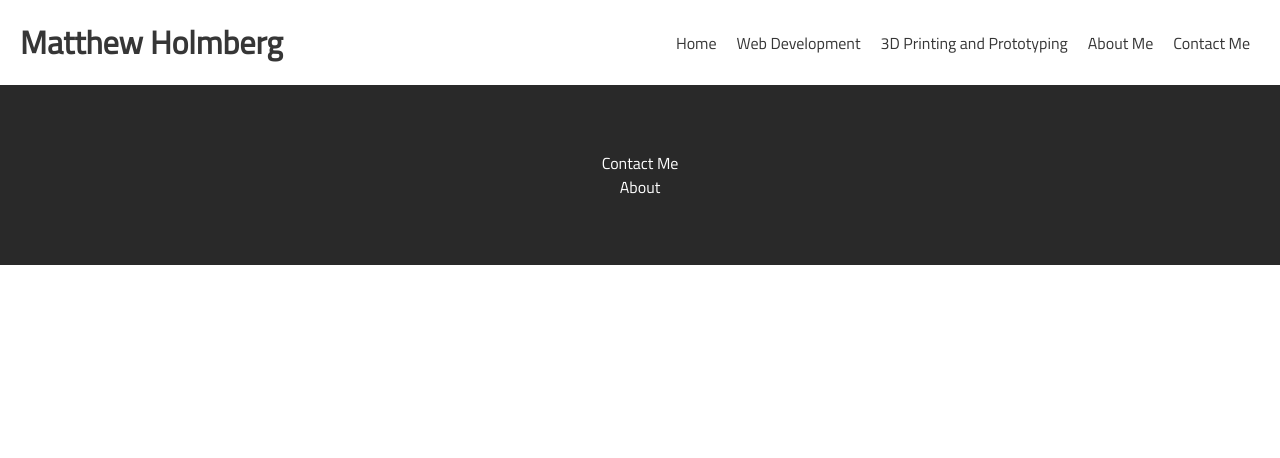
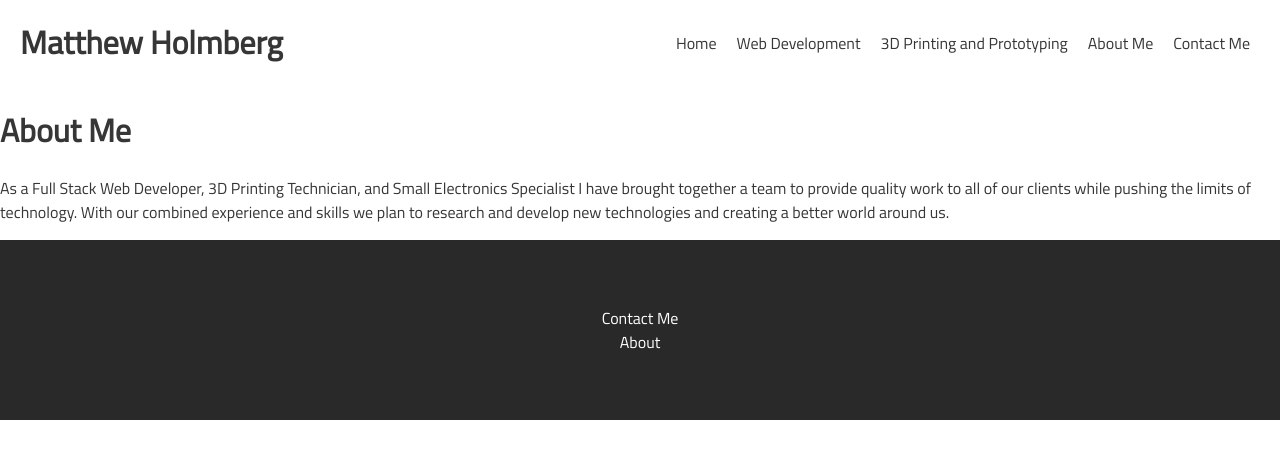
Before and after one commit to mholmberg13/matthewholmberg2, a React (Create React App) app: page /about-me in a window 1280 px wide. Shown: the top 458 px of the page. Built offline with nearby package versions, Linux system fonts and the light colour scheme.

Commit message:
Added About Me page."

```diff
--- a/src/App.js
+++ b/src/App.js
@@ -6,6 +6,7 @@ import WebDev from './components/WebDev.js'
 import Footer from './components/Footer.js';
 import HomePage from './components/HomePage';
 import ThreeDProto from './components/ThreeDProto.js';
+import AboutMe from './components/AboutMe.js';
 
 class App extends React.Component {
   render() {
@@ -17,6 +18,7 @@ class App extends React.Component {
             <Route exact path='/' component={HomePage} />
             <Route exact path={'/webdevelopment'} component={ WebDev } />
             <Route exact path={'/3dprinting-prototyping'} component={ ThreeDProto } />
+            <Route exact path={'/about-me'} component={ AboutMe } />
           </Switch>
           <Footer/>
         </Router>
--- /dev/null
+++ b/src/components/AboutMe.js
@@ -0,0 +1,15 @@
+import React from 'react';
+
+
+class AboutMe extends React.Component {
+    render () {
+        return (
+            <div className='about-me'>
+                <h1>About Me</h1>
+                <p>As a Full Stack Web Developer, 3D Printing Technician, and Small Electronics Specialist I have brought together a team to provide quality work to all of our clients while pushing the limits of technology. With our combined experience and skills we plan to research and develop new technologies and creating a better world around us. </p>
+            </div>
+        )
+    }
+}
+
+export default AboutMe;
--- a/src/components/Nav.js
+++ b/src/components/Nav.js
@@ -11,7 +11,7 @@ class Nav extends React.Component {
                     <li> <Link to='/' className='nav-link'> Home </Link> </li>
                     <li> <Link to='/webdevelopment' className='nav-link'>Web Development</Link></li>
                     <li> <Link to='/3dprinting-prototyping' className='nav-link'>3D Printing and Prototyping</Link></li>
-                    <li>About Me</li>
+                    <li><Link to='/about-me' className='nav-link'>About Me</Link></li>
                     <li>Contact Me</li>
                 </ul>
             </div>
```
